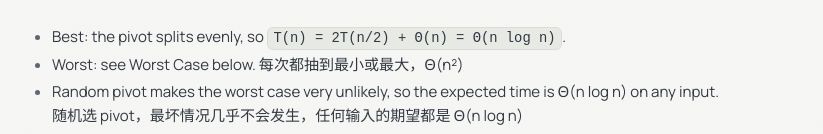
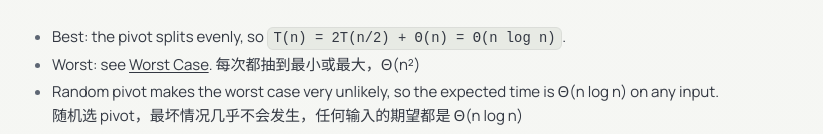
Before and after one commit to TheAlanWang/TheAlanWang.github.io, an Eleventy site: page src/posts/system-design/algorithms/quick-sort.md in a window 1280 px wide. Shown: the part 2528-2662 px from the top of the page, without its empty margins (228-1051 px from the left). Built offline with nearby package versions, Linux system fonts and the light colour scheme; Eleventy itself is replaced by a stand-in of ours; files that its build step writes are made by us from their sources.

Commit message:
Quick Sort: link to Worst Case section

```diff
--- a/src/posts/system-design/algorithms/quick-sort.md
+++ b/src/posts/system-design/algorithms/quick-sort.md
@@ -106,11 +106,11 @@ Result    [1, 2, 3, 4, 5, 6, 7, 8]
 | **Quick Sort** | Θ(n log n) | Θ(n log n) | **Θ(n²)** | Θ(log n) expected |
 
 - Best: the pivot splits evenly, so `T(n) = 2T(n/2) + Θ(n) = Θ(n log n)`.
-- Worst: see Worst Case below. 每次都抽到最小或最大，Θ(n²)
+- Worst: see [Worst Case](#worst-case). 每次都抽到最小或最大，Θ(n²)
 - Random pivot makes the worst case very unlikely, so the expected time is Θ(n log n) on any input.<br>随机选 pivot，最坏情况几乎不会发生，任何输入的期望都是 Θ(n log n)
 - In-place: only the recursion stack uses extra space.
 
-### Worst Case
+<h3 id="worst-case">Worst Case</h3>
 
 - Running time depends on how well the **pivot** splits the array.
 - Worst pivot: the smallest or the largest element. Then one side has n−1 and the other side has 0.<br>最坏的 pivot 是最小或最大的数，一边 n−1 个，另一边 0 个
```
